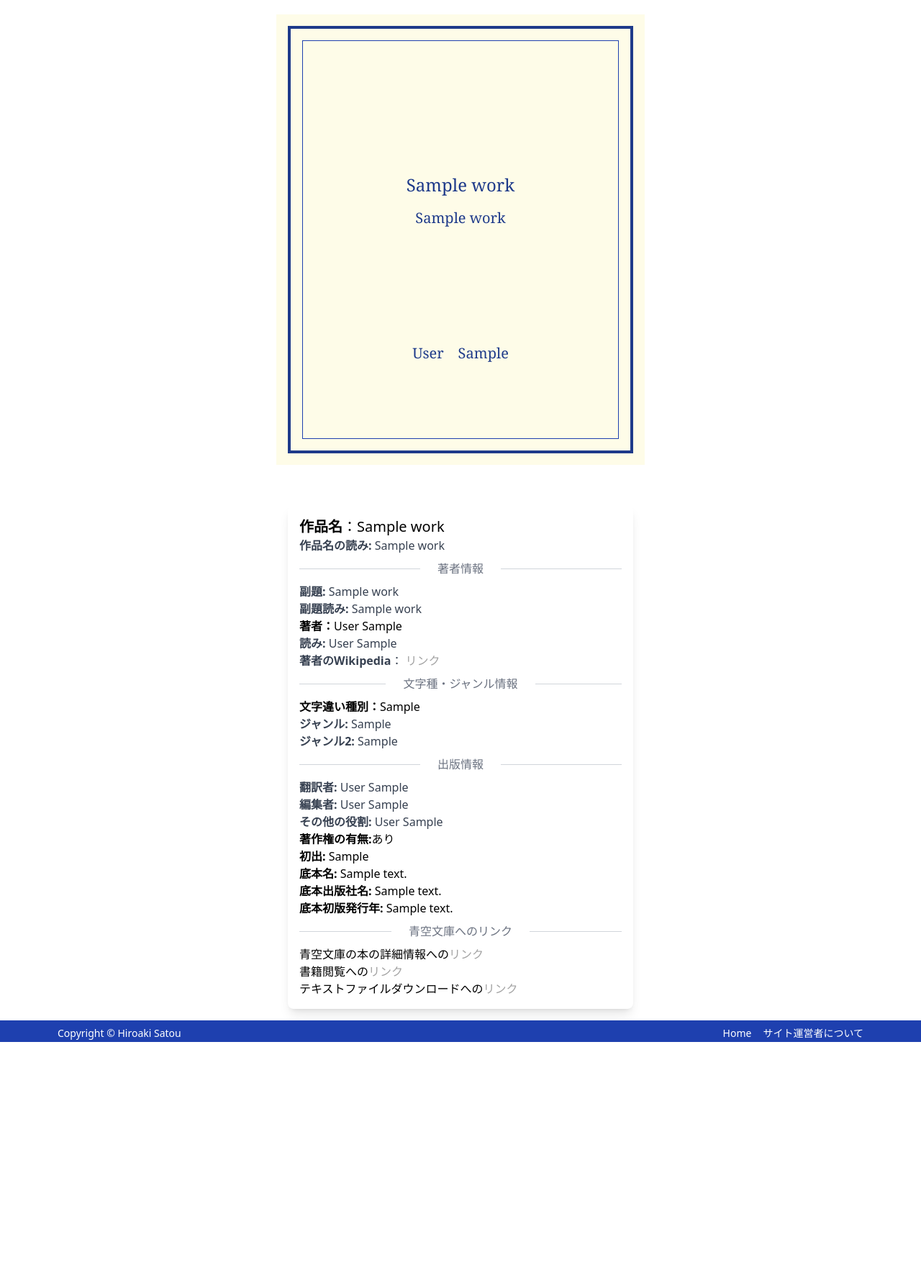
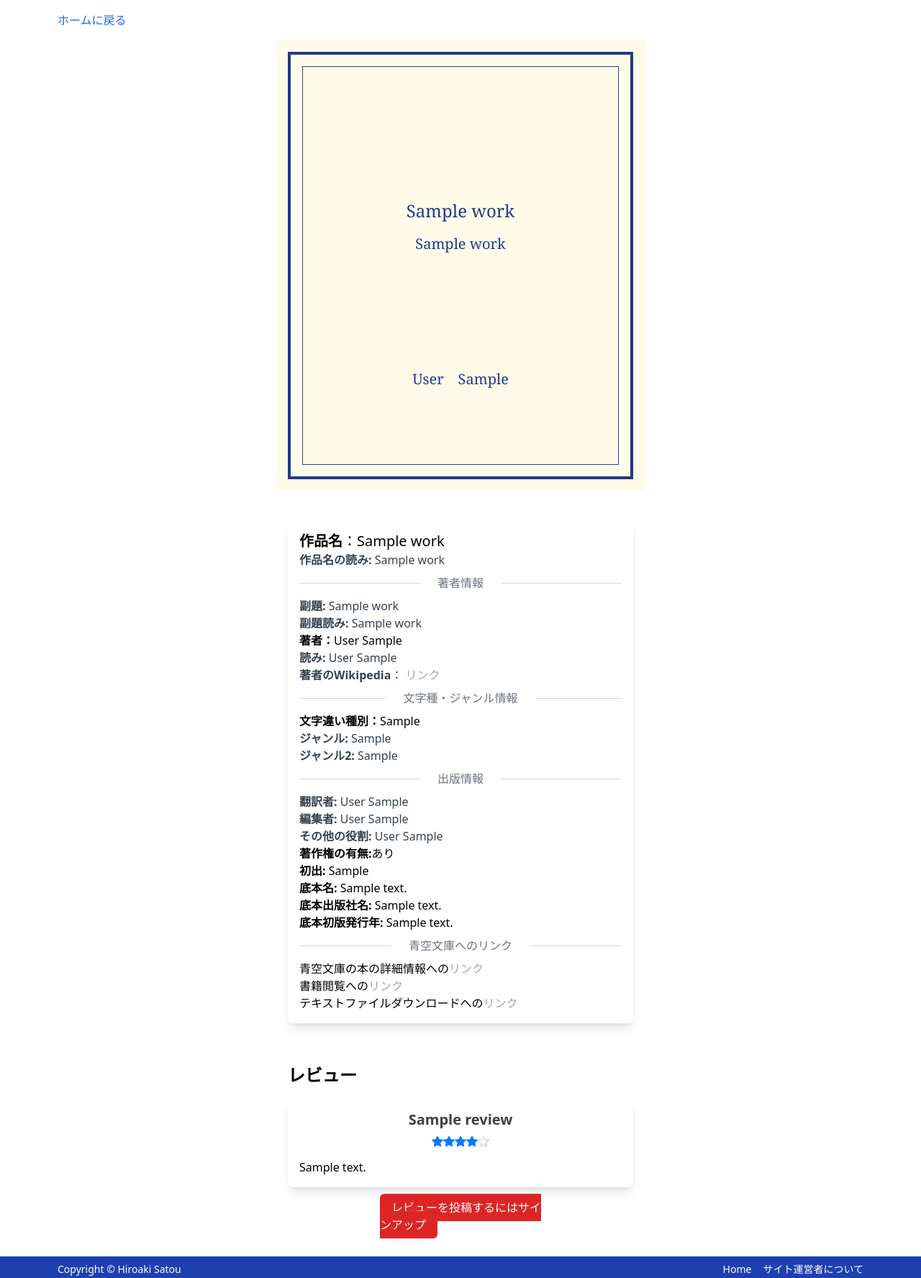
Before and after one commit to tsu-na-gu/aozora_bunko_reviews, a Django app: page /books/1/ in a window 1280 px wide. Shown: the part 60-1836 px from the top of the page at 72% size. Before the commit the page ends 1508 px from the top, so only its background shows below. Run offline with Django 4.2, Linux system fonts and the light colour scheme; tables that the repository leaves empty hold one stand-in row (values such as "Sample post"); parts of the project's set-up code (start-up, migrations or seed data) failed here and were passed over; some libraries are stand-ins or nearby versions.

Commit message:
add review model and template

```diff
--- a/reviews/models.py
+++ b/reviews/models.py
@@ -1,4 +1,8 @@
 from django.db import models
+from django.contrib import auth
+from tailwind.validate import ValidationError
+
+
 
 
 class Author(models.Model):
@@ -81,3 +85,23 @@ class FirstPublication(models.Model):
 
     def __str__(self):
         return self.publication_info[:15]
+
+
+def validate_rating(value):
+    if value < 1 or value > 5:
+        raise ValidationError("It must be between 1 and 5.")
+
+
+class Review(models.Model):
+    title = models.CharField(max_length=255)
+    rating = models.IntegerField(validators=[validate_rating])
+    content = models.TextField()
+    date_created = models.DateTimeField(auto_now_add=True)
+    date_edited = models.DateTimeField(null=True, blank=True)
+    is_spoiler = models.BooleanField(default=False)
+    creator = models.ForeignKey(
+        auth.get_user_model(),  on_delete=models.CASCADE, related_name="review_user"
+    )
+    book = models.ForeignKey(
+        Work, on_delete=models.CASCADE, related_name="review_book"
+    )
--- a/reviews/templates/book_detail.html
+++ b/reviews/templates/book_detail.html
@@ -1,7 +1,14 @@
 {% extends 'base.html' %}
 {% block title %}本の詳細 | {{ block.super }}{% endblock %}
 {% block content %}
-    <div class="mt-5 flex item-center justify-center">
+    <div class="flex justify-between items-center py-4 px-20">
+        {% if search_query %}
+            <a href="{% url 'search_result' %}?page={{  page }}&q={{ search_query }}" class="text-blue-600 hover:text_blue-800 hover:underline">検索結果に戻る</a>
+        {% else %}
+            <a href="{%  url 'index' %}" class="text-blue-600 hover:text_blue-800 hover:underline">ホームに戻る</a>
+        {% endif %}
+    </div>
+    <div class="flex item-center justify-center">
         <div class="cover min-w-xs sm:max-w-sm md:max-w-md lg:max-w-lg bg-yellow-50 w-full h-full p-4">
             <div class="border-4 border-blue-900 w-full h-full p-4">
                 <div class="inner-cover border border-blue-800 p-6 w-full h-full flex flex-col justify-center items-center">
@@ -16,7 +23,8 @@
             </div>
         </div>
     </div>
-        <div class="min-w-xs sm:max-w-sm md:max-w-md lg:max-w-lg w-full h-full p-4 mx-auto mt-10">
+
+        <div class="min-w-xs sm:max-w-sm md:max-w-md lg:max-w-lg w-full h-full p-4 mx-auto mt-6">
         <div class="bg-white shadow-lg rounded-lg">
             <div class="p-4">
 
@@ -127,4 +135,59 @@
             </div>
         </div>
     </div>
+
+    {% if reviews %}
+    <div class="min-w-xs sm:max-w-sm md:max-w-md lg:max-w-lg w-full h-full p-4 mx-auto mt-6">
+        <h1 class="text-2xl font-bold mb-4">レビュー</h1>
+        {% for review in reviews %}
+            <div class="flex flex-col bg-white shadow-lg rounded-lg p-4">
+                <div class="flex flex-col items-center justify-left mb-4 gap-2">
+                    <h3 class="text-xl text-neutral-700 font-bold">{{ review.title }}</h3>
+                    {% load review_tags %}
+                    <div class="flex">
+                        {% render_stars review.rating %}
+                    </div>
+                </div>
+                <div class="leading-20">
+                     {{ review.content }}
+                </div>
+            </div>
+        {% endfor %}
+        <div class="flex justify-center m-4">
+            {% if user.is_authenticated %}
+                <div class="w-1/2">
+                 <a href="#" class="bg-blue-600 text-md text-white hover:bg-blue-800 px-4 py-2 rounded-md">レビューを投稿する</a>
+                </div>
+            {% else %}
+                <div class="w-1/2">
+                    <a href="#" class="bg-red-600 text-md text-white hover:bg-red-800 px-4 py-2 rounded-md">レビューを投稿するにはサインアップ</a>
+                </div>
+            {% endif %}
+        </div>
+    </div>
+    {% else %}
+        <div class="text-center mb-6">
+        <h3 class="mt-2 text-sm font-semibold text-gray-900">この本のレビューした人はまだ一人もいません。</h3>
+        <p class="mt-1 mb-2 text-sm text-gray-500">あなたが一人目の投稿者になってみませんか？</p>
+        <span class="mt-6">
+        <button type="button" class="inline-flex items-center rounded-md bg-blue-600 px-3 py-2 text-sm font-semibold text-white shadow-sm hover:bg-blue-500 focus-visible:outline focus-visible:outline-2 focus-visible:outline-offset-2 focus-visible:outline-blue-600">
+      <svg class="-ml-0.5 mr-1.5 h-5 w-5" viewBox="0 0 20 20" fill="currentColor" aria-hidden="true">
+        <path d="M10.75 4.75a.75.75 0 00-1.5 0v4.5h-4.5a.75.75 0 000 1.5h4.5v4.5a.75.75 0 001.5 0v-4.5h4.5a.75.75 0 000-1.5h-4.5v-4.5z" />
+      </svg>
+        　<span>
+            {% if user.is_authenticated %}
+                <a href="#">レビューを投稿する</a>
+            {% else %}
+                <a href="#">レビューを投稿するにはサインアップ</a>
+            {% endif %}
+        </span>
+    </button>
+    </span>
+    </div>
+
+    {% endif %}
+
+
+
+
 {% endblock %}
--- a/reviews/templates/index.html
+++ b/reviews/templates/index.html
@@ -1,6 +1,6 @@
 {% extends "base.html" %}
 
-{% block title %}TopPage | {{ block.super }}{% endblock %}
+{% block title %}ホーム | {{ block.super }}{% endblock %}
 {% load static %}
 {% block content %}
     <div class="bg-local w-full h-auto mx-auto" style="background-image: url({% static 'sky.webp' %}); background-color: #049fb6
--- a/reviews/templates/search_result.html
+++ b/reviews/templates/search_result.html
@@ -12,7 +12,7 @@
                 <ul>
                     {% for work in works %}
                         <li class="mb-4 border-t border-neutral-300 pt-4">
-                            <h3 class="text-l font-semibold text-blue-600 hover:text-blue-300 hover:underline"><a href="{% url 'book_detail' work.pk %}" >作品名：{{ work.title }}{% if work.sub_title %}: {{ work.sub_title }}{% endif %}</a></h3>
+                            <h3 class="text-l font-semibold text-blue-600 hover:text-blue-300 hover:underline"><a href="{% url 'book_detail' work.pk %}?page={{ page_obj.number }}&q={{ search_query }}" >作品名：{{ work.title }}{% if work.sub_title %}: {{ work.sub_title }}{% endif %}</a></h3>
                             {% if work.authors_count > 1 %}
 
                                 {% for author in work.authors.all %}
--- /dev/null
+++ b/reviews/templatetags/review_tags.py
@@ -0,0 +1,22 @@
+from django import template
+from django.utils.safestring import mark_safe
+
+register = template.Library()
+
+@register.simple_tag
+def render_stars(rating):
+    filled_star_svg = """<svg xmlns="http://www.w3.org/2000/svg" width="16" height="16" fill="#007bff" class="bi bi-star-fill text-warning" viewBox="0 0 16 16">
+      <path d="M3.612 15.443c-.386.198-.824-.149-.746-.592l.83-4.73L.173 6.765c-.329-.32-.158-.888.283-.95l4.898-.696L7.538.792c.197-.39.73-.39.927 0l2.184 4.327 4.898.696c.441.062.612.63.283.95l-3.522 3.356.83 4.73c.078.443-.36.79-.746.592L8 13.187l-4.389 2.256z"/>
+    </svg>"""
+
+    empty_star_svg = """<svg xmlns="http://www.w3.org/2000/svg" width="16" height="16" fill="#cccccc" class="bi bi-star" viewBox="0 0 16 16">
+      <path d="M2.866 14.85c-.078.444.36.791.746.593l4.39-2.256 4.389 2.256c.386.198.824-.149.746-.592l-.83-4.73 3.522-3.356c.329-.32.158-.888-.283-.95l-4.898-.696L8.001.792 5.817 5.12l-4.898.696c-.441.062-.612.63-.283.95l3.522 3.356-.83 4.73zM8 12.026l-3.688 1.897.694-3.946L1.338 6.765l3.952-.561L8 2.223l1.71 3.98 3.952.561-2.668 2.561.694 3.946L8 12.026z"/>
+    </svg>"""
+
+    stars = ""
+    for i in range(1, 6):
+        if i <= rating:
+            stars += filled_star_svg
+        else:
+            stars += empty_star_svg
+    return mark_safe(stars)
--- a/reviews/views.py
+++ b/reviews/views.py
@@ -25,6 +25,9 @@ class SearchResultsView(FilterView):
             work.authors_count = work.authors.count()
             if work.authors_count == 1:
                 work.single_author = work.authors.first()
+
+        context['search_query'] = self.request.GET.get('q', '')
+
         return context
 
 
@@ -40,6 +43,7 @@ class BookDetailView(DetailView):
     def get_context_data(self, **kwargs):
         context = super().get_context_data(**kwargs)
         work = self.get_object()
+
         authors = work.authors.all()
 
         authors_wikipedia_links = []
@@ -57,4 +61,9 @@ class BookDetailView(DetailView):
             context['single_author'] = context['authors'].first()
         else:
             context['single_author'] = None
+
+        context['page'] = self.request.GET.get('page')
+
+        context['search_query'] = self.request.GET.get('q', None)
+        context['reviews'] = work.review_book.all()
         return context
--- a/theme/static/css/dist/styles.css
+++ b/theme/static/css/dist/styles.css
@@ -1067,6 +1091,22 @@ select {
 
 .w-\[780px\] {
   width: 780px;
+}
+
+.w-12 {
+  width: 3rem;
+}
+
+.w-5 {
+  width: 1.25rem;
+}
+
+.w-1\/3 {
+  width: 33.333333%;
+}
+
+.w-1\/2 {
+  width: 50%;
 }
 
 .max-w-2xl {
@@ -1169,6 +1217,10 @@ select {
   border-radius: 0.5rem;
 }
 
+.rounded-md {
+  border-radius: 0.375rem;
+}
+
 .rounded-b {
   border-bottom-right-radius: 0.25rem;
   border-bottom-left-radius: 0.25rem;
@@ -1304,6 +1356,21 @@ select {
   background-color: rgb(254 252 232 / var(--tw-bg-opacity));
 }
 
+.bg-green-500 {
+  --tw-bg-opacity: 1;
+  background-color: rgb(34 197 94 / var(--tw-bg-opacity));
+}
+
+.bg-red-600 {
+  --tw-bg-opacity: 1;
+  background-color: rgb(220 38 38 / var(--tw-bg-opacity));
+}
+
+.bg-indigo-600 {
+  --tw-bg-opacity: 1;
+  background-color: rgb(79 70 229 / var(--tw-bg-opacity));
+}
+
 .bg-local {
   background-attachment: local;
 }
@@ -1365,6 +1432,11 @@ select {
   padding-bottom: 1rem;
 }
 
+.px-20 {
+  padding-left: 5rem;
+  padding-right: 5rem;
+}
+
 .pb-4 {
   padding-bottom: 1rem;
 }
```
Also changed, not shown: other parts of theme/static/css/dist/styles.css (+101 -0 lines), reviews/admin.py (+18 -1 lines), reviews/migrations/0021_review.py (added), reviews/migrations/0022_review_is_spoiler.py (added), reviews/migrations/0023_review_title.py (added), reviews/templatetags/__init__.py (added).
